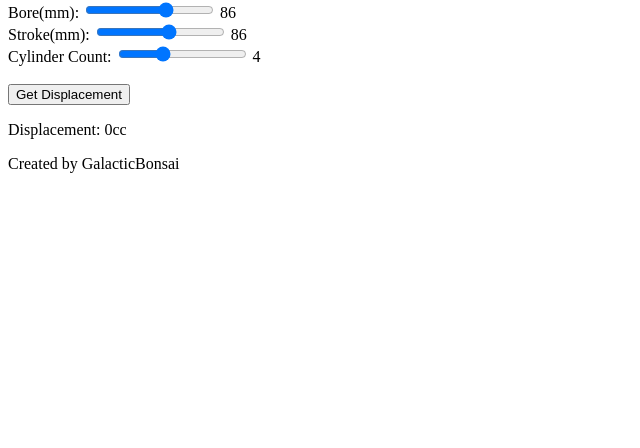
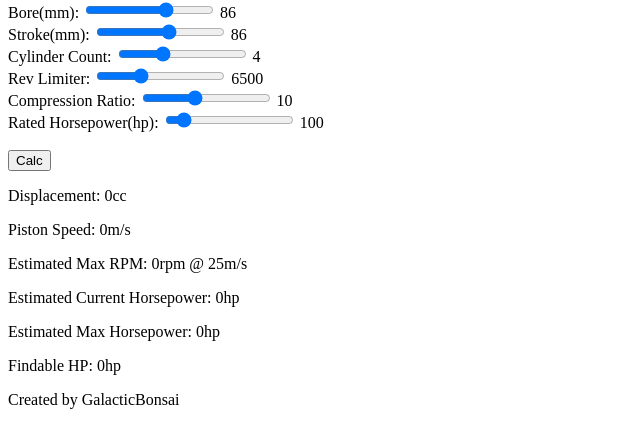
Before and after one commit to GalacticBonsai/FIMath, a Flask app: page / in a window 1280 px wide. Shown: the part 108-556 px from the top of the page, without its empty margins (0-640 px from the left). Run offline with Flask 3, Linux system fonts and the light colour scheme.

Commit message:
NA math added

```diff
--- a/static/index.js
+++ b/static/index.js
@@ -1,41 +1,54 @@
-console.log("made it to js")
-
-let clicks = 0;
-
-function onClick() {
-  clicks += 1;
-  document.getElementById("clicks").innerHTML = clicks;
-
-  ctx.fillStyle = getRandomColor();
-  ctx.fillRect(0, 0, 80, 80);
-};
-
-function getRandomColor() {
-  var letters = '0123456789ABCDEF';
-  var color = '#';
-  for (var i = 0; i < 6; i++) {
-    color += letters[Math.floor(Math.random() * 16)];
-  }
-  return color;
+function displacement(bore, stroke, cylender){
+  //console.log(`Bore: ${bore}, Stroke: ${stroke}, Cylinder Count: ${cylender}`);
+  var ccDisp = (Math.PI / 4) * Math.pow((bore / 10), 2) * (stroke / 10) * cylender;
+  //console.log(`Displacement: ${ccDisp}`);
+  return ccDisp;
 }
 
-let ccDisp = 0;
-function square(n) {
-  return n * n;
+// Convert distance * rpm into m/s
+function getPistonSpeed(stroke, rpm)
+{
+  var ps = stroke * 2/1000 * rpm/60;
+  return ps
 }
 
-function displacement() {
+// Inverting the funciton to find rpm given stroke and 25m/s piston speed
+function getMaxRPM(stroke){
+  return 25 * 30000 / stroke;
+}
+
+function estHP(displacement, rpm, cr){
+  // Need to add fuel adjustments.
+  // Basis for NA HP calculator
+  return (displacement/1000)*(rpm/1000)*cr*(10/9);
+}
+
+function calc() {
+  // Displacement update
   var mmBore = Number(document.getElementById("mmBore").value);
   var mmStroke = Number(document.getElementById("mmStroke").value);
   var cCyl = Number(document.getElementById("cCyl").value);
+  let dis = displacement(mmBore, mmStroke, cCyl)
+  document.getElementById("ccDisp").textContent = Math.floor(dis);
 
-  console.log(`Bore: ${mmBore}, Stroke: ${mmStroke}, Cylinder Count: ${cCyl}`);
+  // Measured Piston Speed
+  var rev = Number(document.getElementById("RevLimit").value);
+  let ps = getPistonSpeed(mmStroke, rev);
+  document.getElementById("msPistonSpeed").textContent = ps.toFixed(2);
 
-  var ccDisp = (Math.PI / 4) * Math.pow((mmBore / 10), 2) * (mmStroke / 10) * cCyl;
+  // Start of Speculation
+  let mrpm = getMaxRPM(mmStroke);
+  document.getElementById("mRPM").textContent = mrpm.toFixed(2);
 
-  console.log(`Displacement: ${ccDisp}`);
+  var cr = Number(document.getElementById("CompRatio").value);
+  let eHP = estHP(dis,rev,cr);
+  document.getElementById("eHP").textContent = Math.floor(eHP);
 
-  document.getElementById("ccDisp").textContent = Math.floor(ccDisp);
+  let mHP = estHP(dis,mrpm,cr);
+  document.getElementById("mHP").textContent = Math.floor(mHP);
+
+  var rHP = Number(document.getElementById("RatedHP").value);
+  document.getElementById("mHPDiff").textContent = Math.floor(mHP - rHP);
 }
 
 // Function to update the displayed values next to the sliders
@@ -46,6 +59,12 @@ function updateSliderValues() {
   document.getElementById('mmStrokeValue').textContent = document.getElementById('mmStroke').value;
   // Update Cylinder Count value
   document.getElementById('cCylValue').textContent = document.getElementById('cCyl').value;
+  // Update Compression Ratio value
+  document.getElementById('CompRatioValue').textContent = document.getElementById('CompRatio').value;
+  // Update Compression Ratio value
+  document.getElementById('RevLimitValue').textContent = document.getElementById('RevLimit').value;
+  // Update Compression Ratio value
+  document.getElementById('RatedHPValue').textContent = document.getElementById('RatedHP').value;
 }
 
 // Event listeners to update the displayed values as the sliders change
@@ -61,6 +80,18 @@ document.getElementById('cCyl').addEventListener('input', function() {
   updateSliderValues();
 });
 
+document.getElementById('CompRatio').addEventListener('input', function() {
+  updateSliderValues();
+});
+
+document.getElementById('RevLimit').addEventListener('input', function() {
+  updateSliderValues();
+});
+
+document.getElementById('RatedHP').addEventListener('input', function() {
+  updateSliderValues();
+});
+
 let canvas = document.getElementById("myCanvas");
 let ctx = canvas.getContext("2d");
 
--- a/templates/index.html
+++ b/templates/index.html
@@ -33,9 +33,29 @@
       <input type="range" id="cCyl" name="cCyl" value="4" max="12">
       <span id="cCylValue">4</span>
     </div>
+    <div class="slider-container">
+      <label for="RevLimit">Rev Limiter:</label>
+      <input type="range" id="RevLimit" name="RevLimit" value="6500" max="20000">
+      <span id="RevLimitValue">6500</span>
+    </div>
+    <div class="slider-container">
+      <label for="CompRatio">Compression Ratio:</label>
+      <input type="range" id="CompRatio" name="CompRatio" value="10" max="25">
+      <span id="CompRatioValue">10</span>
+    </div>
+    <div class="slider-container">
+      <label for="RatedHP">Rated Horsepower(hp):</label>
+      <input type="range" id="RatedHP" name="RatedHP" value="100" max="1000">
+      <span id="RatedHPValue">100</span>
+    </div>
     <br>
-    <button type="multiply" onClick="displacement()">Get Displacement</button>
+    <button type="button" onClick="calc()">Calc</button>
     <p>Displacement: <span id="ccDisp">0</span>cc</p>
+    <p>Piston Speed: <span id="msPistonSpeed">0</span>m/s</p>
+    <p>Estimated Max RPM: <span id="mRPM">0</span>rpm @ 25m/s</p>
+    <p>Estimated Current Horsepower: <span id="eHP">0</span>hp</p>
+    <p>Estimated Max Horsepower: <span id="mHP">0</span>hp</p>
+    <p>Findable HP: <span id="mHPDiff">0</span>hp</p>
   </div>
   <script type="text/javascript" src="{{url_for('static', filename='index.js')}}"></script>
   <footer>Created by GalacticBonsai</footer>
```
